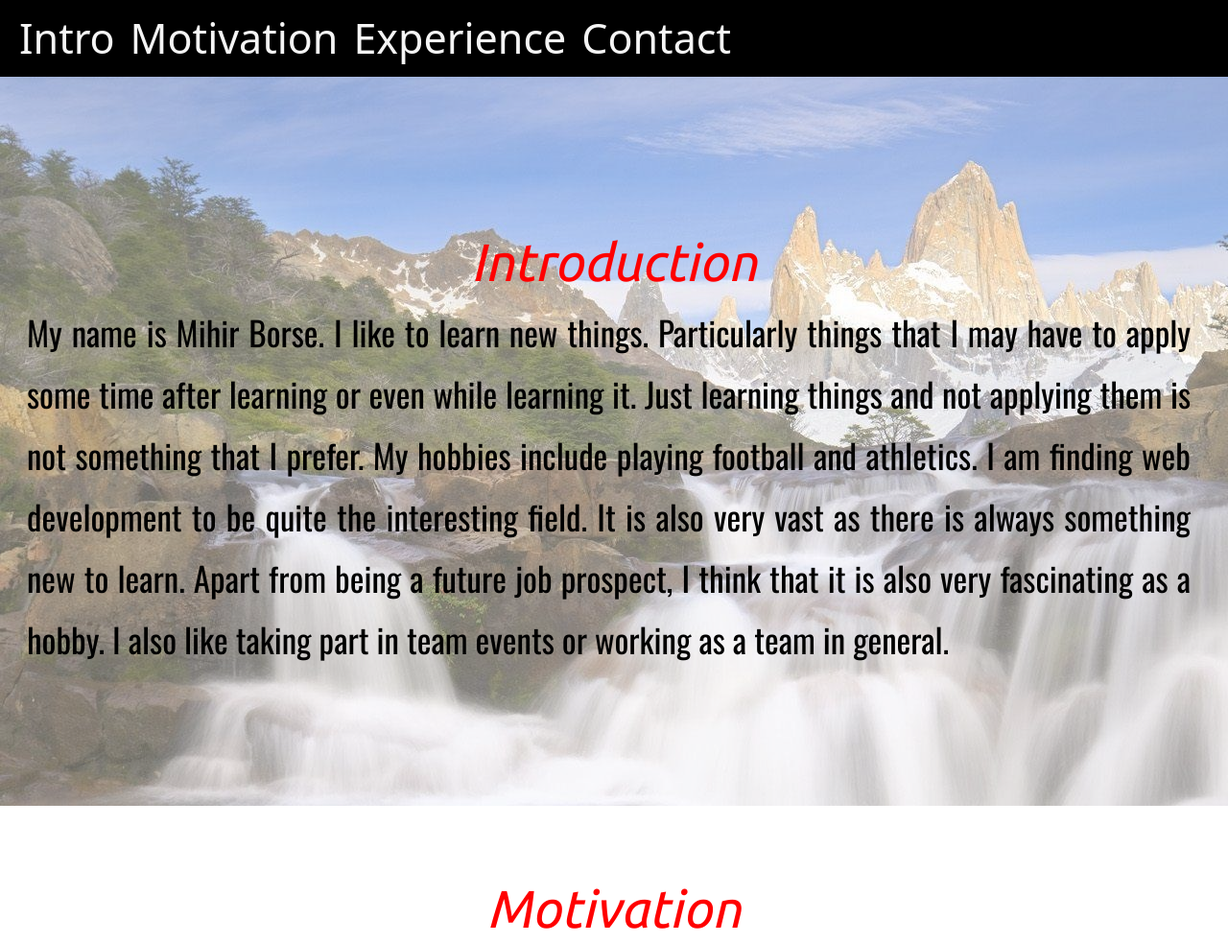
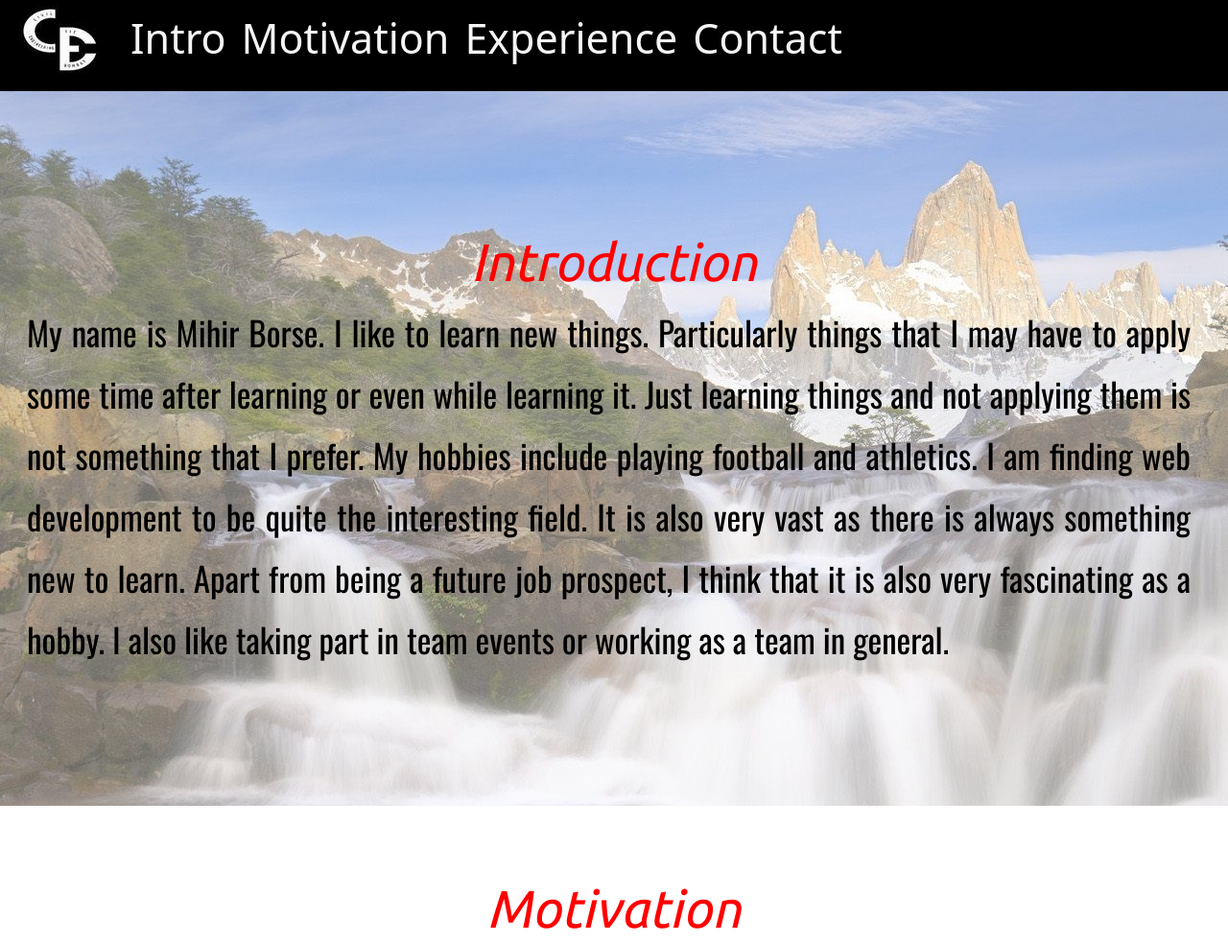
Before and after one commit to Mihir3103/CEA-WebSec, a plain HTML site: page index.html in a window 1280 px wide. Shown: the top 983 px of the page at 96% size. Drawn offline with nearby package versions, Linux system fonts and the light colour scheme.

Commit message:
Update index.html

```diff
--- a/index.html
+++ b/index.html
@@ -16,6 +16,10 @@
 <body>
     <nav class="navbar fixed-top navbar-expand-lg bg-light" id="mynavbar">
         <div class="container-fluid">
+            <a class="navbar-brand">
+                <img src="CEA logo (1).jpg" alt="CEA" id="logo">
+
+            </a>
             <button class="navbar-toggler" type="button" data-bs-toggle="collapse" data-bs-target="#navbarNavAltMarkup" aria-controls="navbarNavAltMarkup" aria-expanded="false" aria-label="Toggle navigation">
                 <span class="navbar-toggler-icon"></span>
           </button>
```
